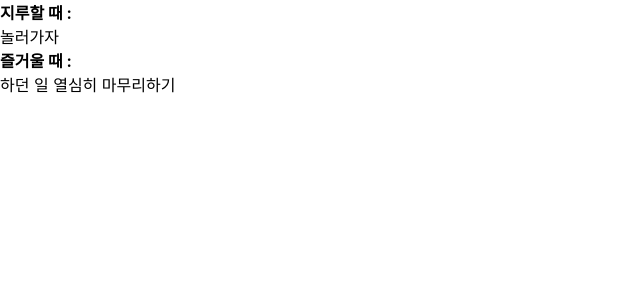
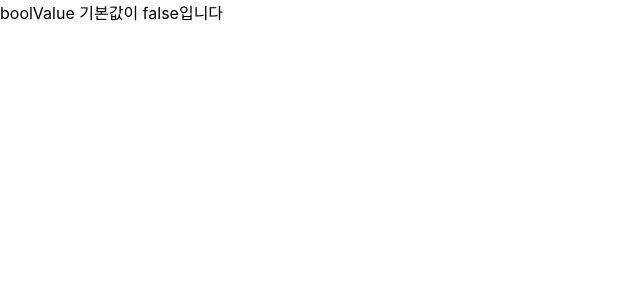
Before and after one commit to ev15963/testvscode, a React (Create React App) app: page / in a window 1280 px wide. Shown: the top 300 px of the page, without its empty margins (0-640 px from the left). Built offline with nearby package versions, Linux system fonts and the light colour scheme.

Commit message:
DefaultPropsComponent 03:37

```diff
--- /dev/null
+++ b/src/03/DefaultPropsComponent.jsx
@@ -0,0 +1,33 @@
+import React from 'react';
+import PropTypes from 'prop-types';
+
+class DefaultPropsComponent extends React.Component {
+  render() {
+    let message1 = '';
+    if (this.props.boolValue === false) {
+      message1 = 'boolValue 기본값이 false입니다';
+    }
+    let message2 = '';
+    if (this.props.boolValueWithoutDefault === false) {
+      message2 = 'boolValueWithOutDefault 기본값이 false입니다';
+    }
+    return (
+      <div className="message-container">
+        {message1}
+        {message2}
+      </div>
+    );
+  }
+}
+
+DefaultPropsComponent.propTypes = {
+  //객체 프로퍼티 : 객체 프로퍼티의 자료형은 propTypes의 shape를 사용하여 정의
+  boolValue: PropTypes.bool,
+  boolValueWithoutDefault: PropTypes.bool,
+};
+
+DefaultPropsComponent.defaultProps = {
+  boolValue: false,
+};
+
+export default DefaultPropsComponent;
--- a/src/App.js
+++ b/src/App.js
@@ -3,21 +3,15 @@ import React from 'react';
 // import TodaysPlan from './03/TodaysPlan';
 // import PropsComponent from './03/PropsCompnent';
 // import ChildComponent from './03/ChildComponent';
-import BooleanComponent from './03/BooleanComponent';
-// import ChildComponent from './03/ChildComponent';
+// import BooleanComponent from './03/BooleanComponent';
+// import ChildComponent2 from './03/ChildComponent2';
+import DefaultPropsComponent from './03/DefaultPropsComponent';
 
 class App extends React.Component {
   render() {
     return (
       <div>
-        <div>
-          <b>지루할 때 : </b> {/*이름만 전달하기*/}
-          <BooleanComponent bored />
-        </div>
-        <div>
-          <b>즐거울 때 : </b> {/** 이름 전달하지 않을때 */}
-          <BooleanComponent />
-        </div>
+        <DefaultPropsComponent />
       </div>
     );
   }
```
